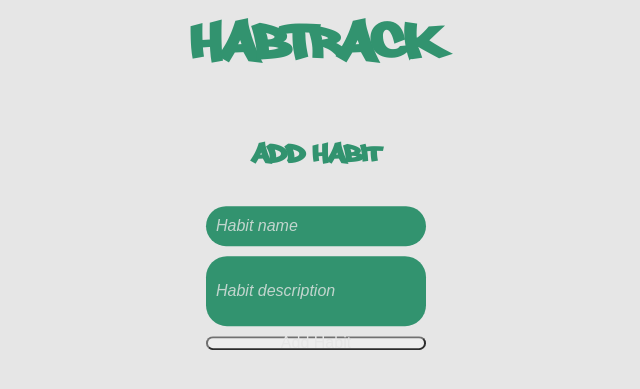
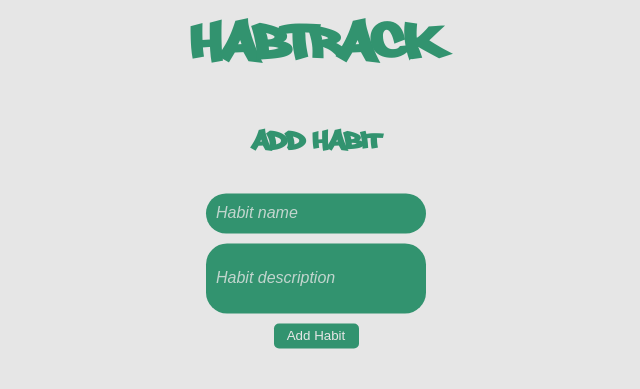
Before and after one commit to justincox8/HabTrack, a Flask app: page / in a window 1280 px wide. Shown: the top 389 px of the page, without its empty margins (324-964 px from the left). Run offline with Flask 3, Linux system fonts and the light colour scheme.

Commit message:
made button look a little better

```diff
--- a/static/css/styles.css
+++ b/static/css/styles.css
@@ -77,12 +77,13 @@ body {
 }
 
 button.add {
-    font-style: bold;
-    font-size: medium;
-    opacity: 0.8;
-    line-height: 0.5;
+    background-color: #32936f;
     color: #e6e6e6;
+    border-radius: 5px;
     font-family: sans-serif;
-    border-radius: 21px;
-
+    width: 85px;
+    outline: none;
+    border: 0;
+    align-self: center;
+    padding: 5px;
 }
```
